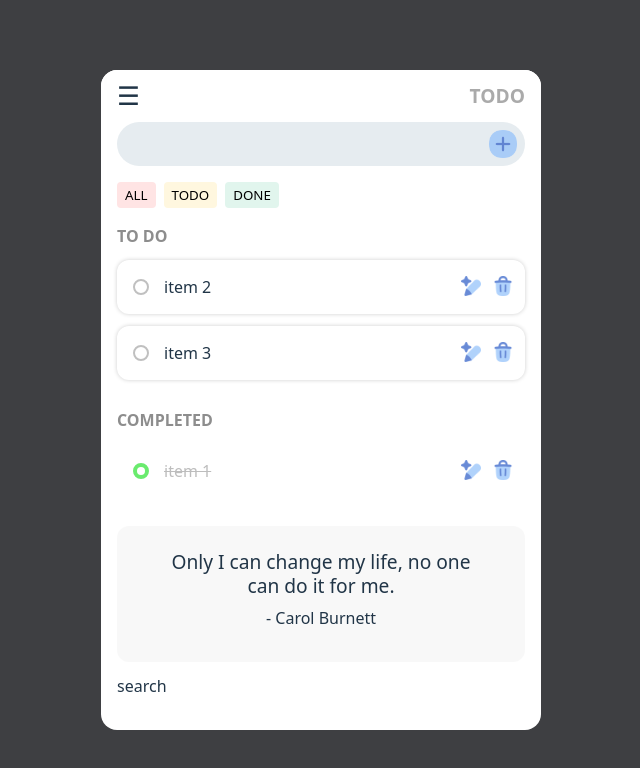
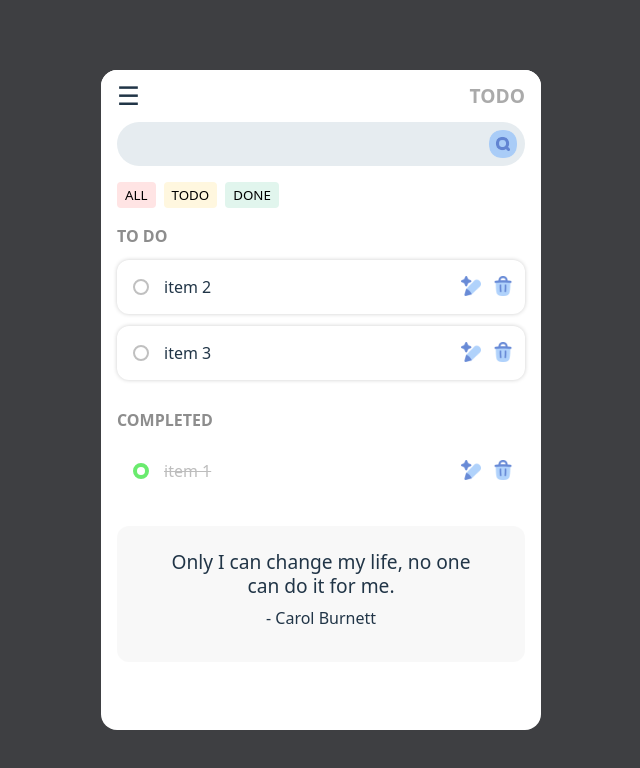
Before and after one commit to minji105/Todo-List, a React (Vite) app: page / in a window 1280 px wide. Shown: the top 768 px of the page, without its empty margins (319-959 px from the left). Built offline with nearby package versions, Linux system fonts and the light colour scheme; data requests are answered from the project's data file.

Commit message:
💄 Style: 검색창 UI 마크업
기존 할 일 추가 부분 검색창으로 대체

```diff
--- a/src/components/Search.jsx
+++ b/src/components/Search.jsx
@@ -1,10 +1,43 @@
-import React from 'react';
+import styled from "styled-components";
 
+const StyledInput = styled.div`
+  background-color: #e6ecf0;
+  padding: 8px 8px 8px 16px;
+  border-radius: 50px;
+  display: flex;
+  justify-content: space-between;
+  input {
+    flex-grow: 1;
+    background-color: transparent;
+    outline: none;
+    border: none;
+    font-size: 1rem;
+  }
+`
+const StyledButton = styled.button`
+  width: ${(props) => props.size ? props.size : '28px'};
+  height: ${(props) => props.size ? props.size : '28px'};
+  padding: 0;
+  margin-left: 12px;
+  border: none;
+  background-color: transparent;
+  opacity: .7;
+  transition: opacity .2s ease;
+  &:hover {
+    opacity: 1;
+  }
+  img {
+    width: 100%;
+  }
+`
 function Search() {
   return (
-    <div>
-      search
-    </div>
+    <StyledInput>
+      <input type="text" />
+      <StyledButton>
+        <img src="/imgs/search.png" alt="search button" />
+      </StyledButton>
+    </StyledInput>
   );
 }
 
--- a/src/pages/Home.jsx
+++ b/src/pages/Home.jsx
@@ -6,7 +6,7 @@ import Filter from "../components/Filter";
 import Search from "../components/Search";
 
 const StyledTodoList = styled.div`
-  padding: 0 16px 16px;
+  padding: 0 16px 64px;
   margin-top: 52px;
   display: flex;
   flex-direction: column;
@@ -16,20 +16,6 @@ const StyledTodoList = styled.div`
     font-weight: 600;
     color: #8d8d8d;
     line-height: 1.5rem;
-  }
-`
-const StyledInput = styled.div`
-  background-color: #e6ecf0;
-  padding: 8px 8px 8px 16px;
-  border-radius: 50px;
-  display: flex;
-  justify-content: space-between;
-  input {
-    flex-grow: 1;
-    background-color: transparent;
-    outline: none;
-    border: none;
-    font-size: 1rem;
   }
 `
 const StyledButton = styled.button`
@@ -192,12 +178,13 @@ function Home() {
 
   return (
     <StyledTodoList>
-      <StyledInput>
+      <Search />
+      {/* <StyledInput>
         <input type="text" ref={inputRef} />
         <StyledButton onClick={handleAddTodo}>
           <img src="/imgs/add.png" alt="add button" />
         </StyledButton>
-      </StyledInput>
+      </StyledInput> */}
 
       <Filter setActiveTag={setActiveTag} />
 
@@ -245,7 +232,6 @@ function Home() {
       }
 
       <Quote />
-      <Search />
     </StyledTodoList>
   );
 }
```
Also changed, not shown: public/imgs/search.png (added).
